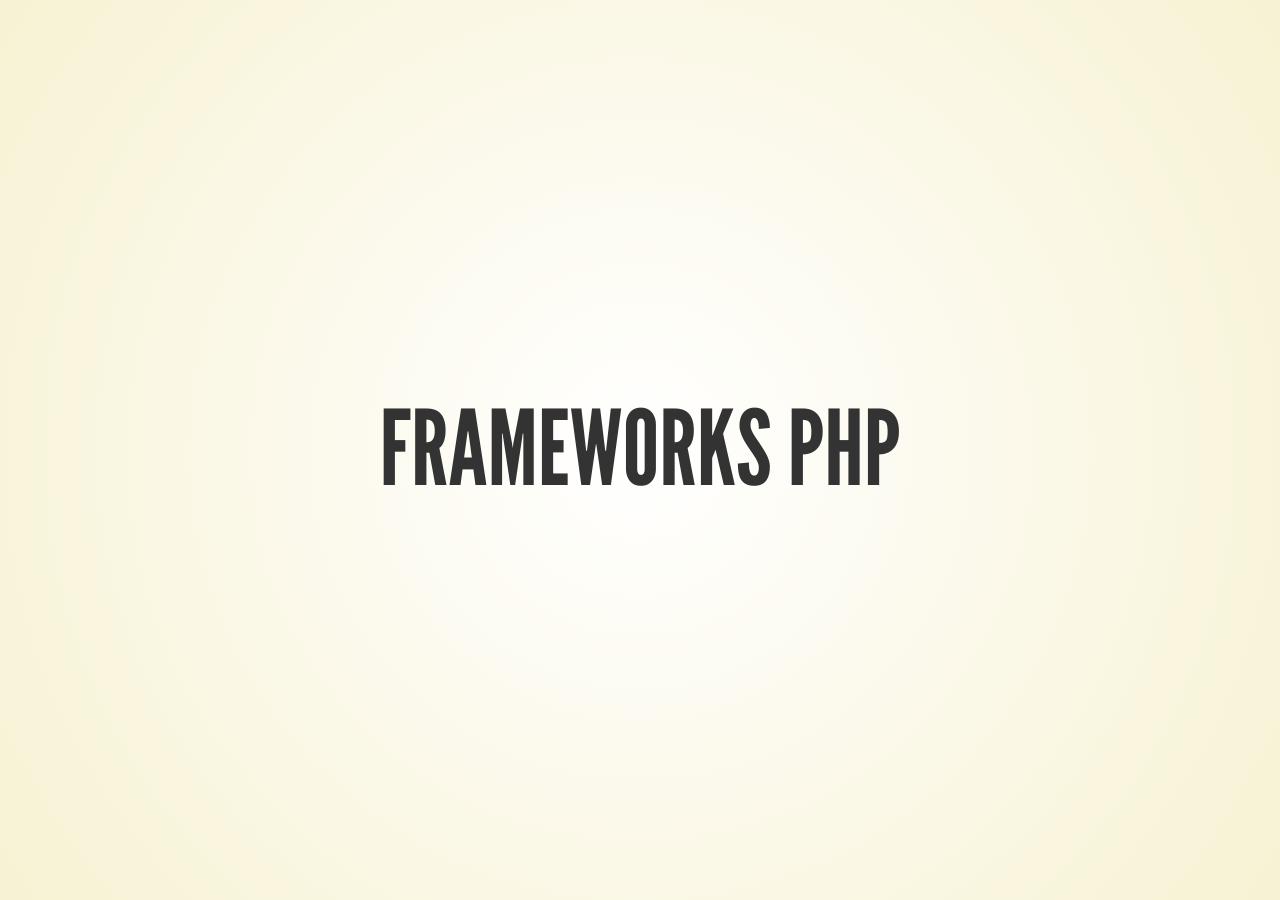
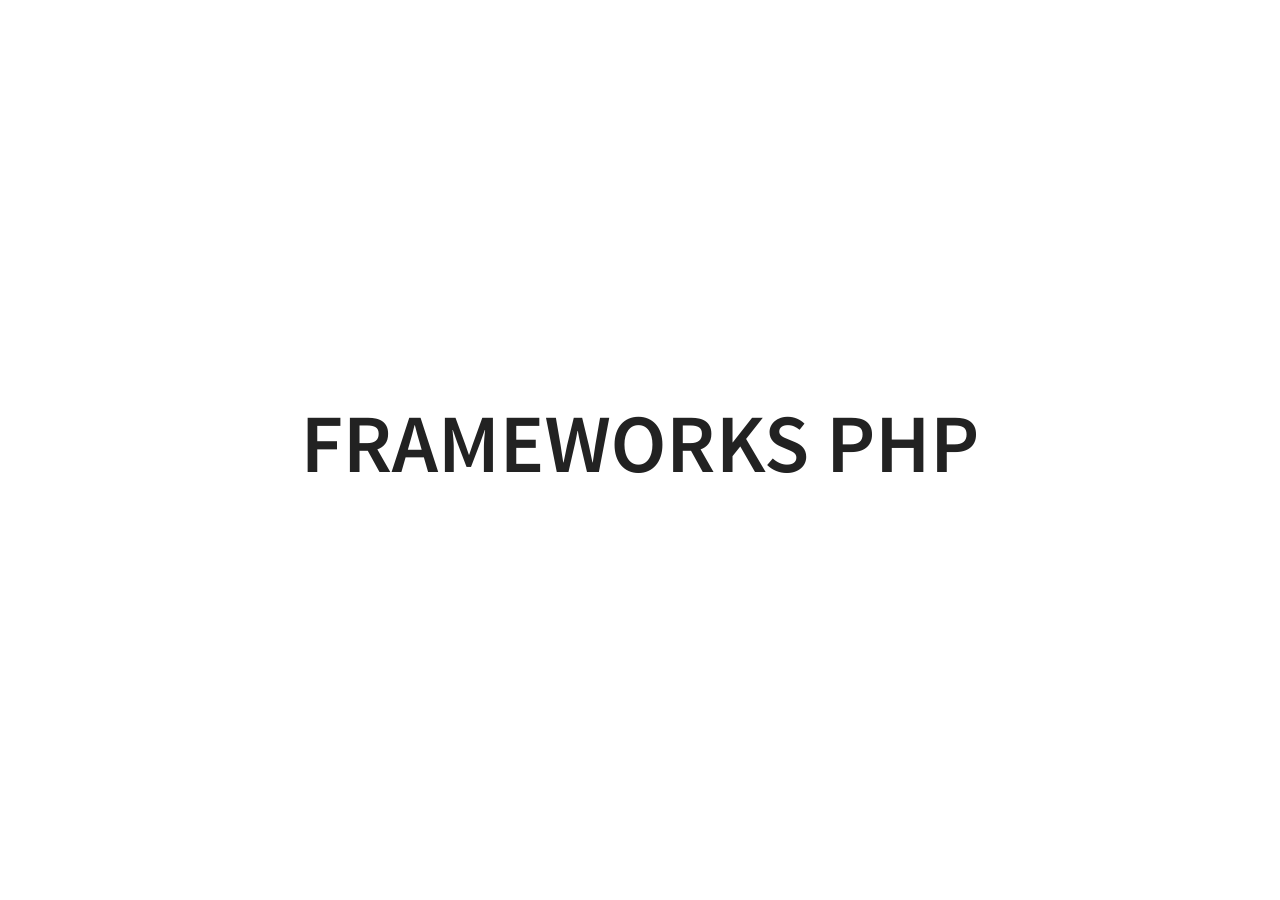
Before and after one commit to nachoiborraIES/laravel, a Jekyll site: the page built from md/es/slides/01a.html, in a window 1280 px wide. Built offline with Jekyll 4.4.1, drawn with Linux system fonts in a browser that asks for light colours.

Commit message:
tema reveal

```diff
--- a/_layouts/reveal.html
+++ b/_layouts/reveal.html
@@ -5,7 +5,7 @@
 		<title>{{page.title}}</title>
 		<meta name="viewport" content="width=device-width, initial-scale=1.0">
 		<link rel="stylesheet" href="{{ site.baseurl }}/reveal/dist/reveal.css">
-		<link rel="stylesheet" href="{{ site.baseurl }}/reveal/dist/theme/beige.css" id="theme">
+		<link rel="stylesheet" href="{{ site.baseurl }}/reveal/dist/theme/white.css" id="theme">
 		<link rel="stylesheet" href="{{ site.baseurl }}/reveal/plugin/highlight/monokai.css">
 	</head>
 
```
